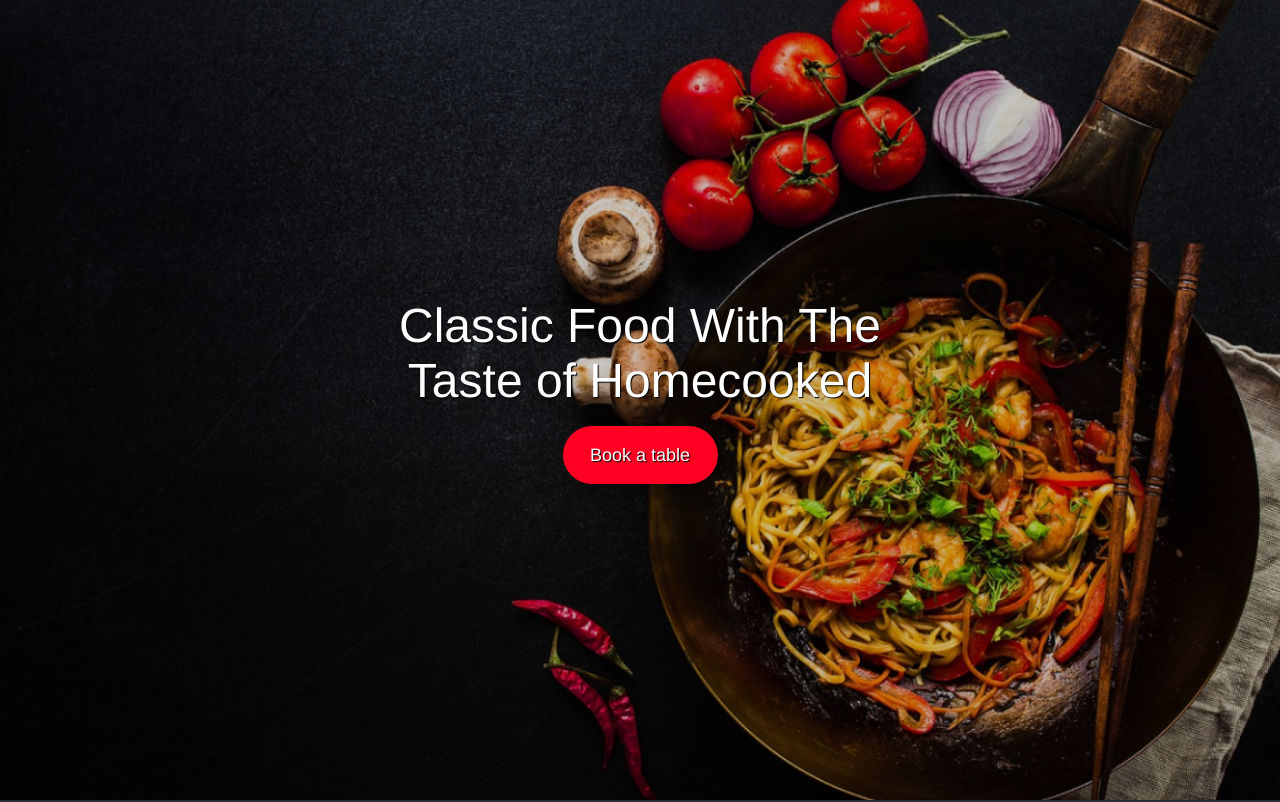
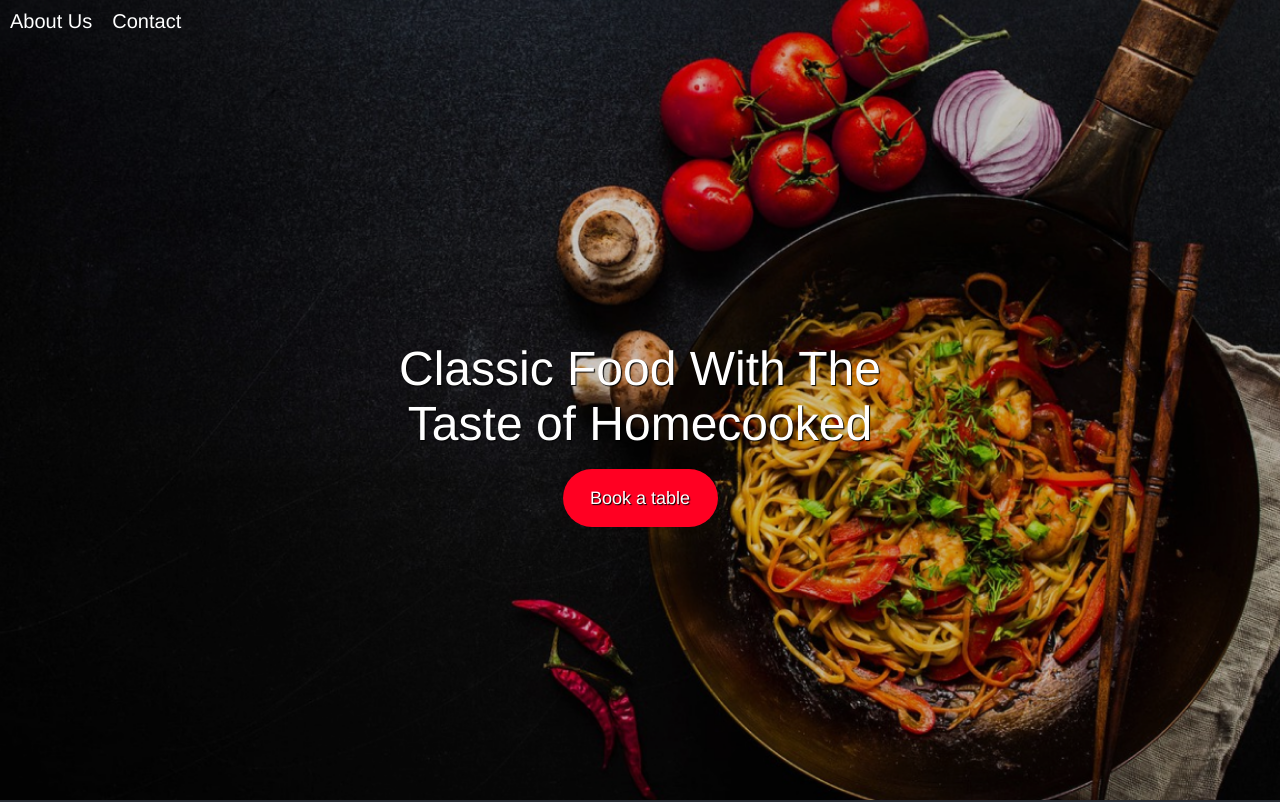
Before and after one commit to Alexandrhall/restaurant-app, a React (Create React App) app in the folder client/: page / in a window 1280 px wide. Shown: the top 802 px of the page. Built offline with nearby package versions, Linux system fonts and the light colour scheme.

Commit message:
Added menu

```diff
--- a/client/src/components/Navigation.tsx
+++ b/client/src/components/Navigation.tsx
@@ -1,15 +1,20 @@
 import React from "react";
 import { Link } from "react-router-dom";
+import "../styles/navigation.scss";
 
 export const Navigation = () => {
   return (
     <div className="navWrapper">
       <div className="logoWrapper">
-        <Link to={"/"}>Här är våran logga</Link>
+        {/* <Link to={"/"}>Här är våran logga</Link> */}
       </div>
       <div className="menuWrapper">
-        <Link to={"/about"}>About Us</Link>
-        <Link to={"/contact"}>Contact</Link>
+        <Link className="menuText" to={"/about"}>
+          About Us
+        </Link>
+        <Link className="menuText" to={"/contact"}>
+          Contact
+        </Link>
       </div>
     </div>
   );
--- a/client/src/components/pages/Home.tsx
+++ b/client/src/components/pages/Home.tsx
@@ -5,8 +5,8 @@ import "../../styles/home.scss";
 export const Home = () => {
   return (
     <header>
-      {/* <Navigation></Navigation> */}
       <div className="hero-image">
+        <Navigation></Navigation>
         <div className="hero-text">
           Classic Food With The <br></br>Taste of Homecooked
           <p className="book-button">Book a table</p>
--- /dev/null
+++ b/client/src/styles/navigation.scss
@@ -0,0 +1,11 @@
+.menuWrapper {
+  display: flex;
+}
+.menuText {
+  text-decoration: none;
+  color: white;
+  font-family: helvetica;
+  font-size: 20px;
+  font-weight: lighter;
+  margin: 10px;
+}
```
